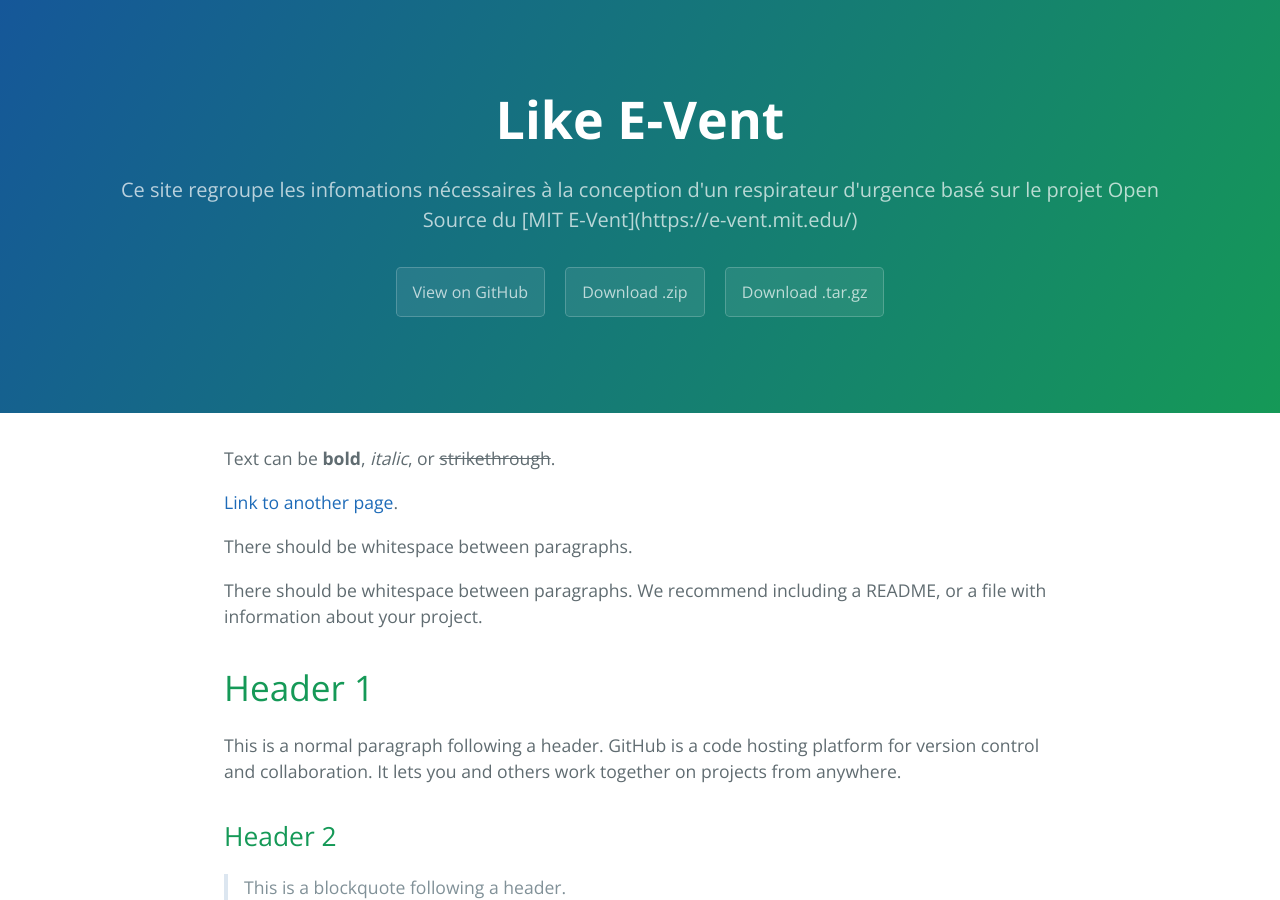
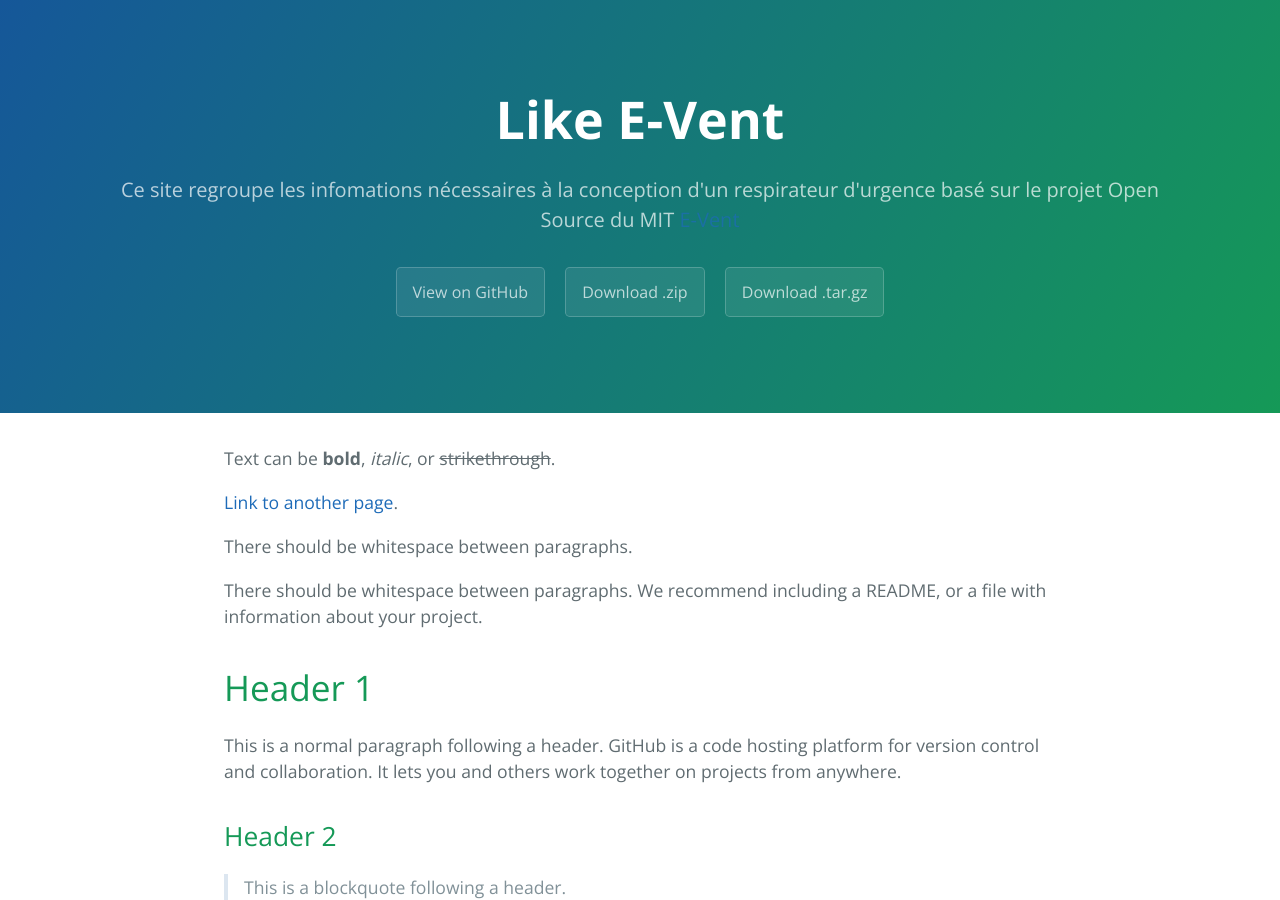
Before and after one commit to saandial/Like-E-Vent, a Jekyll site: the page built from index.md, in a window 1280 px wide and 900 px high. Built offline with Jekyll 4.4.1, drawn with Linux system fonts in a browser that asks for light colours.

Commit message:
index.md and default.html updated

```diff
--- a/_layouts/default.html
+++ b/_layouts/default.html
@@ -24,7 +24,7 @@
 
     <header class="page-header" role="banner">
       <h1 class="project-name">{{ page.title | default: site.title | default: site.github.repository_name }}</h1>
-      <h2 class="project-tagline">{{ page.description | default: site.description | default: site.github.project_tagline }}</h2>
+      <h2 class="project-tagline">Ce site regroupe les infomations nécessaires à la conception d'un respirateur d'urgence basé sur le projet Open Source du MIT <a href="https://e-vent.mit.edu/">E-Vent</a></h2>
       {% if site.github.is_project_page %}
         <a href="{{ site.github.repository_url }}" class="btn">View on GitHub</a>
       {% endif %}
--- a/index.md
+++ b/index.md
@@ -1,7 +1,6 @@
 ---
 layout: default
 title: Like E-Vent
-description: Ce site regroupe les infomations nécessaires à la conception d'un respirateur d'urgence basé sur le projet Open Source du [MIT E-Vent](https://e-vent.mit.edu/)
 ---
 
 Text can be **bold**, _italic_, or ~~strikethrough~~.
```
